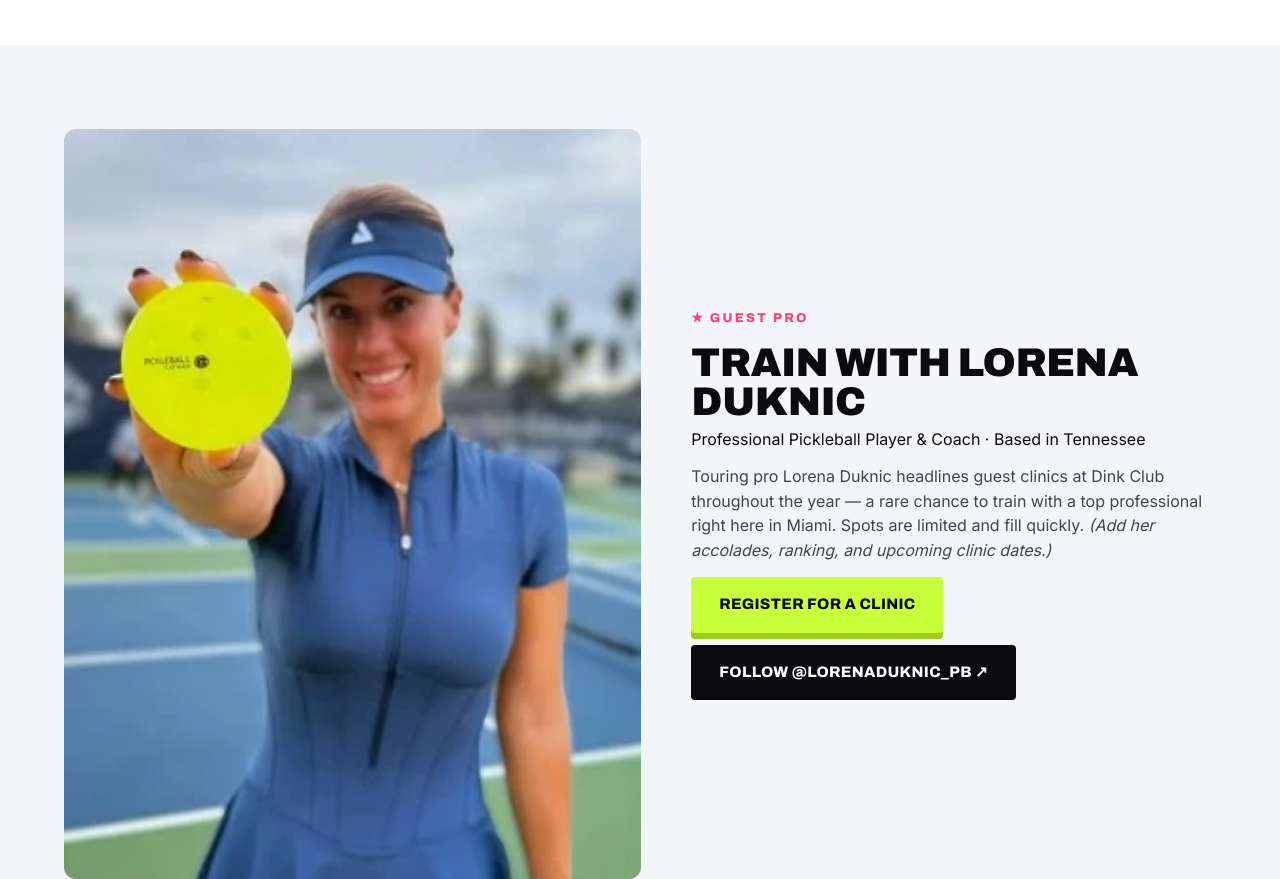
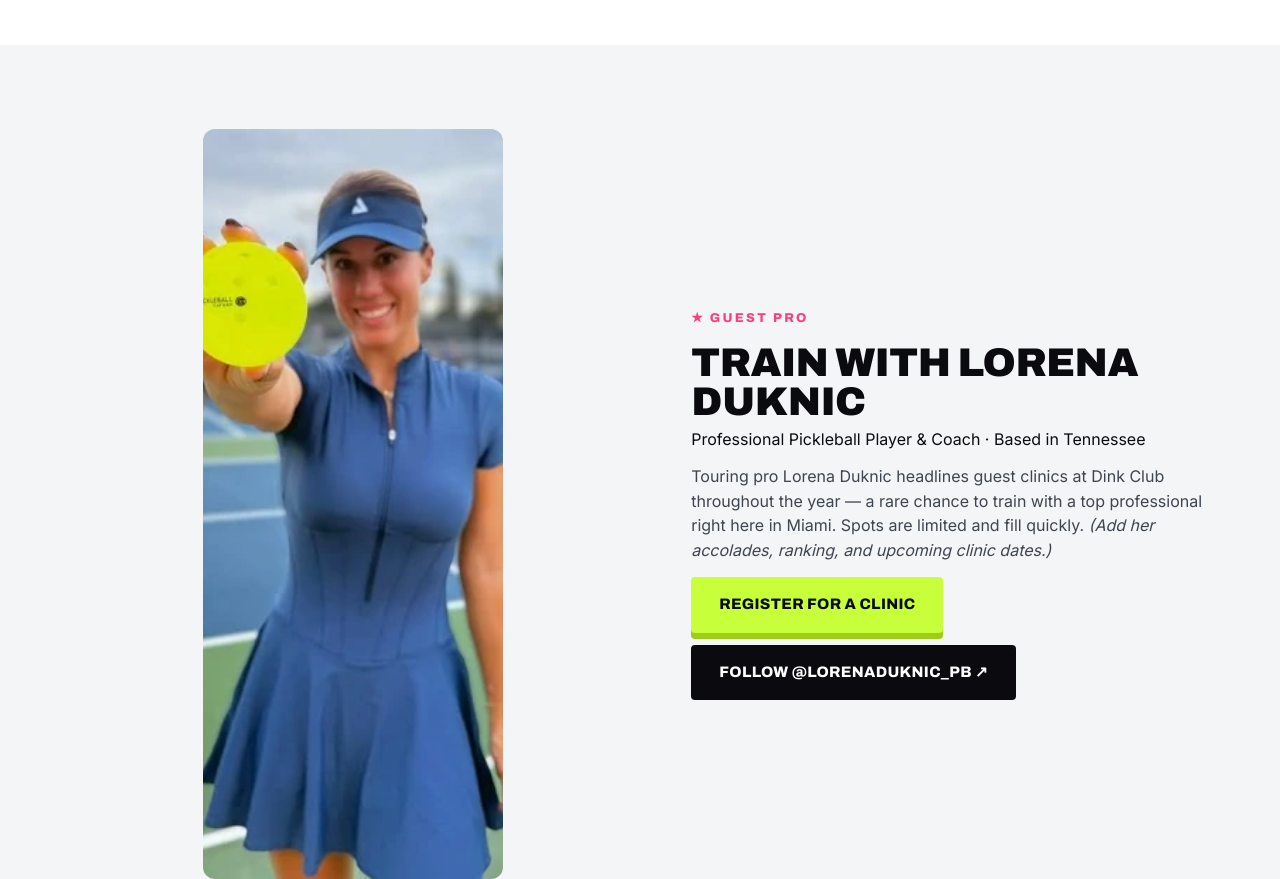
Before and after one commit to victorlazarus32/dinkclubwebsite, a plain HTML site: page clinics.html in a window 1280 px wide. Shown: the part 2260-3139 px from the top of the page. Drawn offline with Linux system fonts and the light colour scheme.

Commit message:
Cap Lorena photo to native size so it stays crisp

```diff
--- a/clinics.html
+++ b/clinics.html
@@ -130,7 +130,7 @@
 <section id="guest-pro" style="background:var(--smoke)">
   <div class="wrap">
     <div class="split" style="align-items:center">
-      <img src="assets/img/lorena.webp" alt="Lorena Duknic — professional pickleball player and coach, on the courts" width="600" height="750" loading="lazy" style="width:100%;aspect-ratio:4/5;object-fit:cover;object-position:center top;border-radius:12px">
+      <img src="assets/img/lorena.webp" alt="Lorena Duknic — professional pickleball player and coach, on the courts" width="600" height="750" loading="lazy" style="width:100%;max-width:300px;aspect-ratio:4/5;object-fit:cover;object-position:center top;border-radius:12px;display:block;margin:0 auto">
       <div>
         <p class="eyebrow" style="color:var(--flare)">★ Guest Pro</p>
         <h2 style="font-size:clamp(1.7rem,3.5vw,2.5rem);margin-bottom:6px">Train with Lorena Duknic</h2>
```
Also changed, not shown: index.html (+1 -1 lines), lessons.html (+1 -1 lines).
